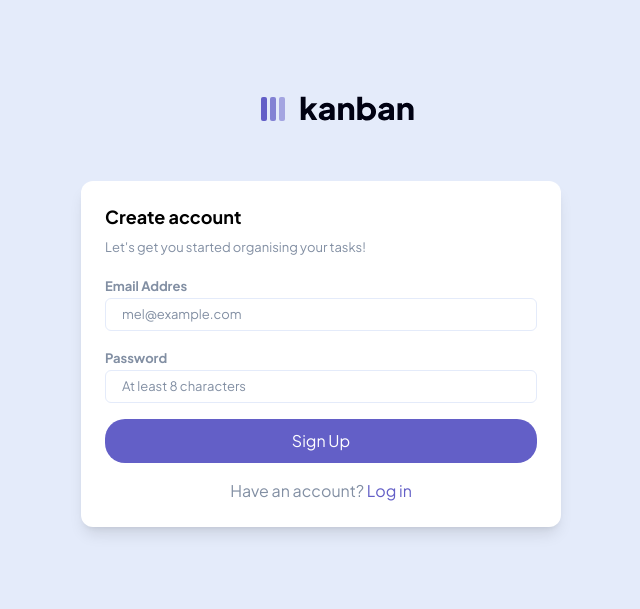
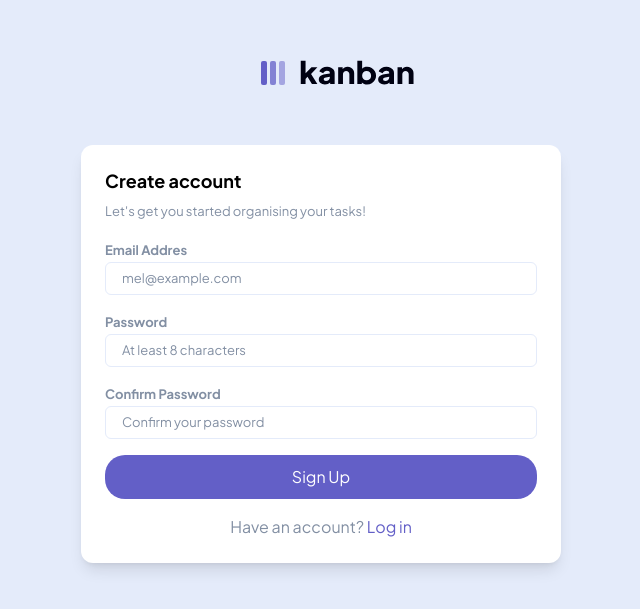
Before and after one commit to Melaniecrzx/Kanban-App, a React (Vite) app: page /signup in a window 1280 px wide. Shown: the part 105-714 px from the top of the page, without its empty margins (319-959 px from the left). Built offline with nearby package versions, Linux system fonts and the light colour scheme; no server answers.

Commit message:
'Password Confirmation'

```diff
--- a/src/components/auth/SignupForm.jsx
+++ b/src/components/auth/SignupForm.jsx
@@ -10,7 +10,7 @@ import { useAuth } from "../../store/AuthProvider";
 export default function SignupForm() {
 
     const [loading, setLoading] = useState(false);
-    const { register, handleSubmit, formState: { errors } } = useForm();
+    const { register, handleSubmit, formState: { errors }, watch } = useForm();
     const [error, setError] = useState("");
     const { createUser } = useAuth();
 
@@ -96,14 +96,41 @@ export default function SignupForm() {
                             </p>
                         )}
                     </div>
+
+                    <div className="flex flex-col">
+                        <label
+                            htmlFor="confirmPassword"
+                            className="font5 font-bold text-grey-828"
+                        >
+                            Confirm Password
+                        </label>
+                        <input
+                            id="confirmPassword"
+                            type="password"
+                            placeholder="Confirm your password"
+                            className={`outline-none font5 border rounded-md px-4 py-1 text-black dark:text-white placeholder:text-grey-828 ${errors.confirmPassword ? "border-red-e45" : "border-grey-e4e"
+                                }`}
+                            {...register("confirmPassword", {
+                                required: "Password confirmation is required",
+                                validate: (value) =>
+                                    value === watch("password") || "Passwords do not match",
+                            })}
+                        />
+
+                        {errors.confirmPassword && (
+                            <p className="text-red-e45 text-sm mt-1">
+                                {errors.confirmPassword.message}
+                            </p>
+                        )}
+                    </div>
                     {error && (
                         <div className="text-red-e45">
                             {error}
                         </div>
                     )}
-                        <Button primary disabled={loading} className='full'>
-                            Sign Up
-                        </Button>
+                    <Button primary disabled={loading} className='full'>
+                        Sign Up
+                    </Button>
                 </div>
             </form>
             <p className="text-center mt-4 text-grey-828">
```
